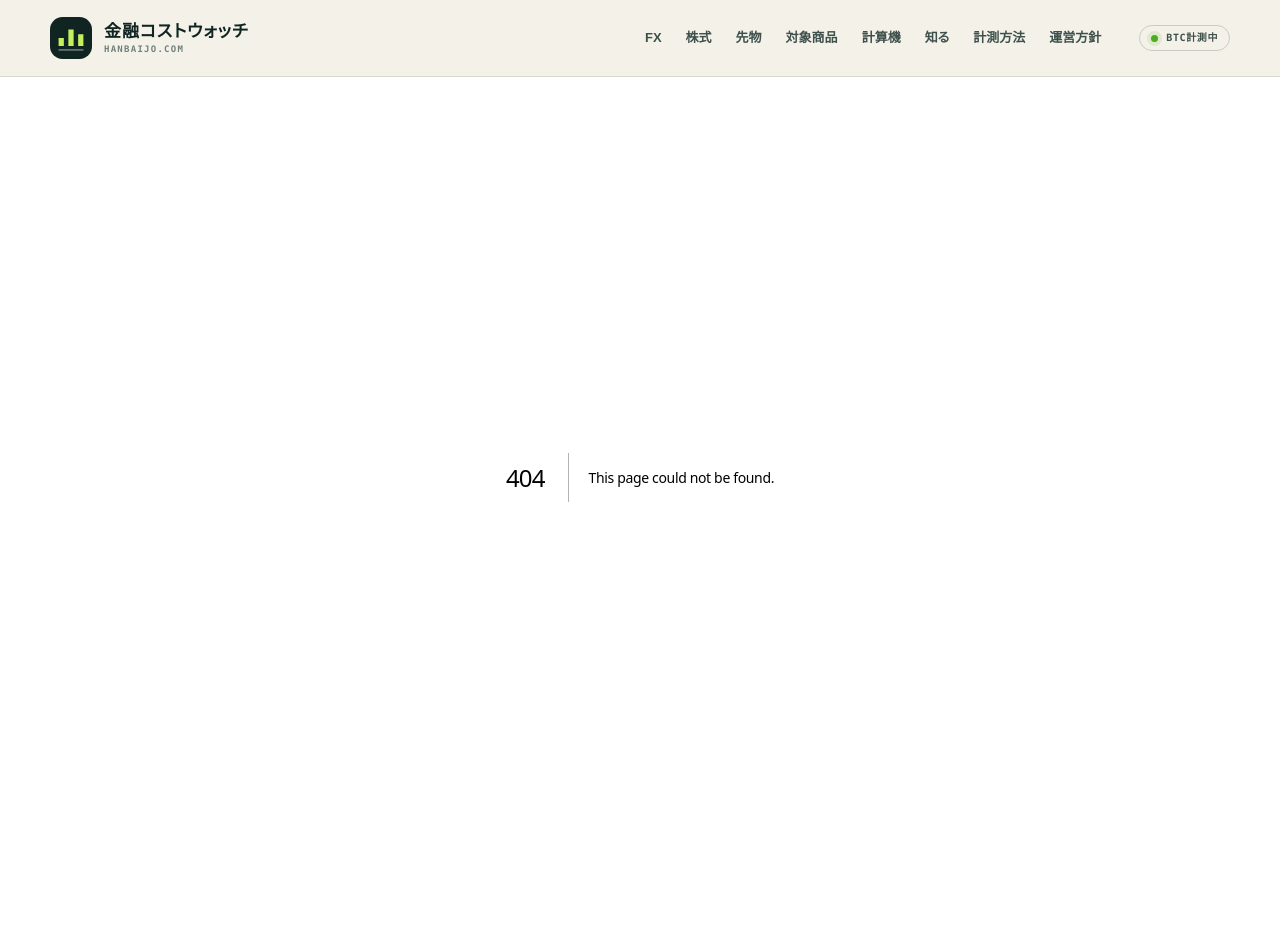
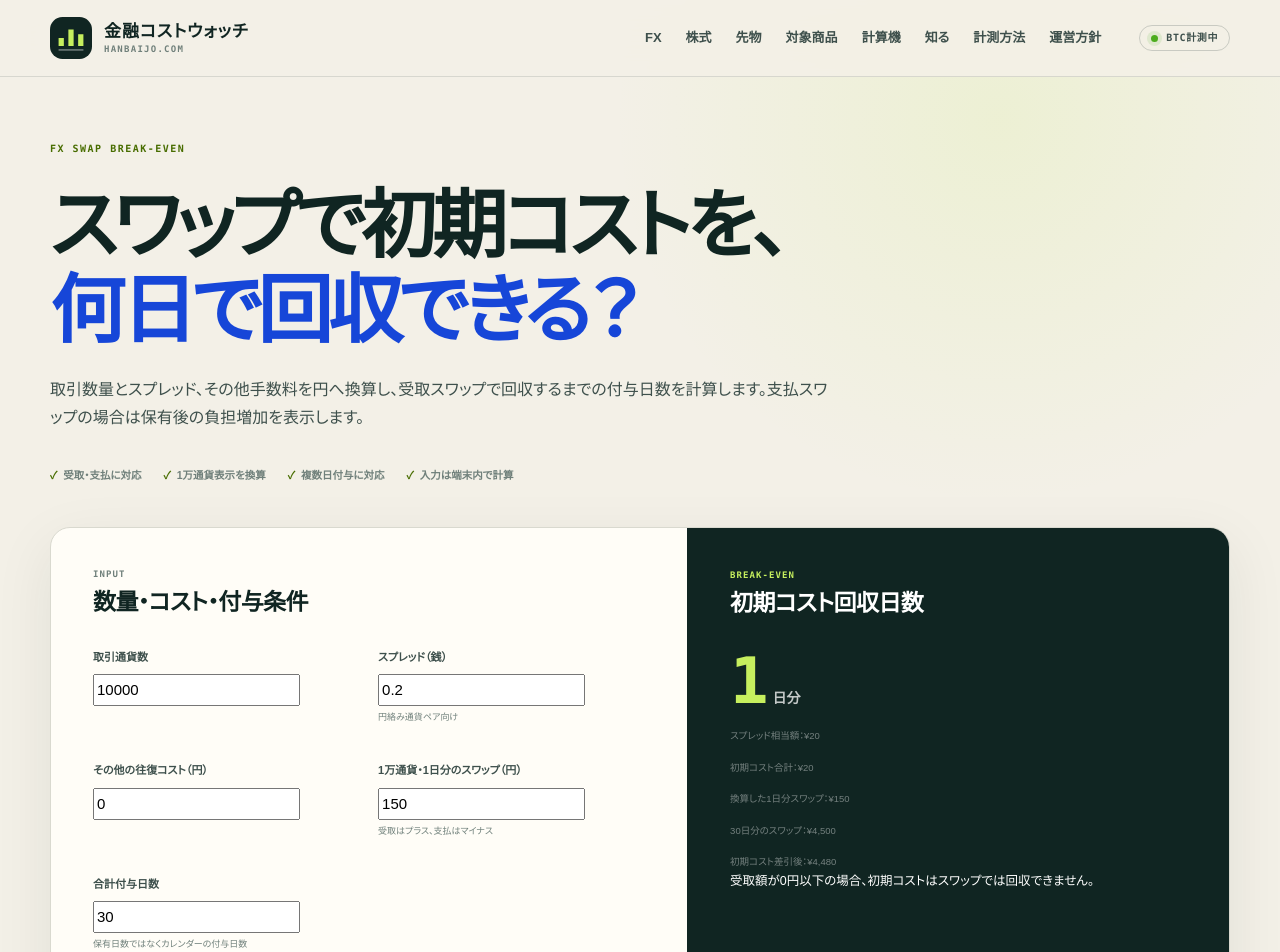
Before and after one commit to mrok18/hanbaijo, a Next.js app: page /tools/fx-swap-break-even-calculator in a window 1280 px wide. Before the commit this address had no page. Shown: the top 952 px of the page. Built offline with nearby package versions, Linux system fonts and the light colour scheme.

Commit message:
feat: add FX swap break-even calculator

```diff
--- a/app/articles/fx-swap-calculation/page.tsx
+++ b/app/articles/fx-swap-calculation/page.tsx
@@ -60,6 +60,7 @@ export default function Page() {
         <p>内容・数値は2026年9月7日に確認しました。</p>
       </section>
 
+      <p><Link href="/tools/fx-swap-break-even-calculator">スワップで初期コストを回収する日数を計算する →</Link></p>
       <p><Link href="/tools/cost-calculator">取引コスト計算機で試算する →</Link></p>
       <p><Link href="/fx">FXコスト比較へ戻る →</Link></p>
 
--- a/app/articles/fx-swap-three-days/page.tsx
+++ b/app/articles/fx-swap-three-days/page.tsx
@@ -51,6 +51,7 @@ export default function Page() {
       <p><Link href="/fx/swap-calendar-comparison">スワップカレンダー10社比較を見る →</Link></p>
       <p><Link href="/fx/fxtf">FXTFのコストシートを見る →</Link></p>
       <p><Link href="/articles/fx-swap-calculation">スワップの計算方法を見る →</Link></p>
+      <p><Link href="/tools/fx-swap-break-even-calculator">付与日数と差引損益を計算する →</Link></p>
     </article>
   );
 }
--- a/app/sitemap.ts
+++ b/app/sitemap.ts
@@ -30,7 +30,7 @@ export default function sitemap(): MetadataRoute.Sitemap {
   ];
   return [
     { url: base, lastModified: now, changeFrequency: 'hourly', priority: 1 },
-    ...['fx', 'cfd', 'stocks', 'futures', 'markets', 'tools', 'tools/cost-calculator', 'tools/trading-break-even-calculator', 'tools/cfd-margin-calculator', 'tools/fx-position-size-calculator', 'tools/fx-pip-value-calculator', 'tools/risk-reward-calculator', 'tools/us-stock-fx-profit-calculator', 'tools/matsui-fx-spread-calculator', 'tools/matsui-fx-margin-calculator', 'tools/matsui-us-stock-cost-calculator', 'tools/matsui-futures-cost-calculator', 'tools/matsui-box-rate-calculator', 'articles', 'method', 'about', 'disclaimer', 'contact'].map((p) => ({
+    ...['fx', 'cfd', 'stocks', 'futures', 'markets', 'tools', 'tools/cost-calculator', 'tools/trading-break-even-calculator', 'tools/fx-swap-break-even-calculator', 'tools/cfd-margin-calculator', 'tools/fx-position-size-calculator', 'tools/fx-pip-value-calculator', 'tools/risk-reward-calculator', 'tools/us-stock-fx-profit-calculator', 'tools/matsui-fx-spread-calculator', 'tools/matsui-fx-margin-calculator', 'tools/matsui-us-stock-cost-calculator', 'tools/matsui-futures-cost-calculator', 'tools/matsui-box-rate-calculator', 'articles', 'method', 'about', 'disclaimer', 'contact'].map((p) => ({
       url: `${base}/${p}`, lastModified: now, changeFrequency: 'monthly' as const, priority: 0.6,
     })),
     ...POSTS.map((p) => ({
--- /dev/null
+++ b/app/tools/fx-swap-break-even-calculator/FxSwapBreakEvenCalculator.tsx
@@ -0,0 +1,36 @@
+'use client';
+
+import { useMemo, useState } from 'react';
+
+export default function FxSwapBreakEvenCalculator() {
+  const [units, setUnits] = useState(10000);
+  const [spreadSen, setSpreadSen] = useState(0.2);
+  const [otherCost, setOtherCost] = useState(0);
+  const [swapPerTenThousand, setSwapPerTenThousand] = useState(150);
+  const [creditedDays, setCreditedDays] = useState(30);
+
+  const result = useMemo(() => {
+    const quantity = Math.max(0, units);
+    const spreadCost = Math.max(0, spreadSen) / 100 * quantity;
+    const initialCost = spreadCost + Math.max(0, otherCost);
+    const dailySwap = swapPerTenThousand * quantity / 10000;
+    const totalSwap = dailySwap * Math.max(0, creditedDays);
+    const net = totalSwap - initialCost;
+    const breakEvenDays = dailySwap > 0 ? Math.ceil(initialCost / dailySwap) : null;
+    return { spreadCost, initialCost, dailySwap, totalSwap, net, breakEvenDays };
+  }, [units, spreadSen, otherCost, swapPerTenThousand, creditedDays]);
+
+  const number = new Intl.NumberFormat('ja-JP', { maximumFractionDigits: 2 });
+  const money = (value: number) => `${value < 0 ? '-' : ''}¥${number.format(Math.abs(value))}`;
+
+  return <div className="calculator-shell"><div className="calculator-grid">
+    <section className="calculator-inputs"><div className="calculator-panel-head"><div><span>INPUT</span><h2>数量・コスト・付与条件</h2></div></div><div className="field-grid">
+      <label><span>取引通貨数</span><input type="number" min="0" step="1" value={units} onChange={event => setUnits(Number(event.target.value))} /></label>
+      <label><span>スプレッド（銭）</span><input type="number" min="0" step="0.1" value={spreadSen} onChange={event => setSpreadSen(Number(event.target.value))} /><small>円絡み通貨ペア向け</small></label>
+      <label><span>その他の往復コスト（円）</span><input type="number" min="0" step="1" value={otherCost} onChange={event => setOtherCost(Number(event.target.value))} /></label>
+      <label><span>1万通貨・1日分のスワップ（円）</span><input type="number" step="1" value={swapPerTenThousand} onChange={event => setSwapPerTenThousand(Number(event.target.value))} /><small>受取はプラス、支払はマイナス</small></label>
+      <label><span>合計付与日数</span><input type="number" min="0" step="1" value={creditedDays} onChange={event => setCreditedDays(Number(event.target.value))} /><small>保有日数ではなくカレンダーの付与日数</small></label>
+    </div></section>
+    <section className="calculator-result"><div className="result-head"><span>BREAK-EVEN</span><h2>初期コスト回収日数</h2></div><div className="total-cost"><strong>{result.breakEvenDays === null ? '回収不可' : number.format(result.breakEvenDays)}</strong>{result.breakEvenDays !== null && <span>日分</span>}</div><p>スプレッド相当額：{money(result.spreadCost)}</p><p>初期コスト合計：{money(result.initialCost)}</p><p>換算した1日分スワップ：{money(result.dailySwap)}</p><p>{number.format(creditedDays)}日分のスワップ：{money(result.totalSwap)}</p><p>初期コスト差引後：{money(result.net)}</p><small>受取額が0円以下の場合、初期コストはスワップでは回収できません。</small></section>
+  </div></div>;
+}
--- /dev/null
+++ b/app/tools/fx-swap-break-even-calculator/page.tsx
@@ -0,0 +1,19 @@
+import Link from 'next/link';
+import FxSwapBreakEvenCalculator from './FxSwapBreakEvenCalculator';
+import AffiliateOfferCard from '@/components/AffiliateOfferCard';
+import { AFFILIATE_OFFERS } from '@/lib/affiliates';
+
+export const metadata = {
+  title: 'FXスワップ損益分岐日数計算機｜スプレッド回収まで何日？',
+  description: '取引通貨数、スプレッド、手数料、1万通貨あたりのスワップと付与日数から、初期コスト回収日数と差引損益を無料計算します。',
+};
+
+export default function Page() {
+  return <div className="calculator-page">
+    <header className="calculator-intro"><p className="page-kicker">FX SWAP BREAK-EVEN</p><h1>スワップで初期コストを、<br /><em>何日で回収できる？</em></h1><p className="lede">取引数量とスプレッド、その他手数料を円へ換算し、受取スワップで回収するまでの付与日数を計算します。支払スワップの場合は保有後の負担増加を表示します。</p><div className="calculator-proof"><span>受取・支払に対応</span><span>1万通貨表示を換算</span><span>複数日付与に対応</span><span>入力は端末内で計算</span></div></header>
+    <FxSwapBreakEvenCalculator />
+    <div className="callout"><strong>スワップは毎日同額ではありません</strong><p>入力値が将来も続くと仮定した単純試算です。付与額・付与日数・売買スプレッドは変動し、為替変動による損失がスワップ収益を上回る場合があります。</p></div>
+    <nav className="calculator-proof" aria-label="スワップの計算根拠"><Link href="/articles/fx-swap-calculation">スワップの計算方法</Link><Link href="/articles/fx-swap-three-days">3日分・4日分の理由</Link><Link href="/fx/swap-calendar-comparison">スワップカレンダー比較</Link><Link href="/tools/fx-pip-value-calculator">値動き損益を計算</Link><Link href="/tools/trading-break-even-calculator">取引コストの損益分岐</Link></nav>
+    <section className="article-affiliate" aria-label="関連する広告"><AffiliateOfferCard offer={AFFILIATE_OFFERS.fxtf} /><p className="affiliate-disclosure">FXTFへの広告リンクです。申込み成立時に当サイトが報酬を受け取る場合があります。計算結果とは分けて表示しています。</p></section>
+  </div>;
+}
--- a/app/tools/page.tsx
+++ b/app/tools/page.tsx
@@ -6,6 +6,7 @@ export const metadata = {
 };
 
 const tools = [
+  { href: '/tools/fx-swap-break-even-calculator', tag: 'FX SWAP', title: 'FXスワップ損益分岐日数計算機', description: '通貨数、スプレッド、1日分のスワップから、初期コストを回収する付与日数と保有後の差引損益を計算します。', scope: '受取・支払に対応' },
   { href: '/tools/trading-break-even-calculator', tag: 'ALL MARKETS', title: '取引コスト損益分岐計算機', description: '取引金額、スプレッド、往復手数料、保有コストから、回収に必要な利益率と1単位あたりの値幅を計算します。', scope: '手数料負けの境界' },
   { href: '/tools/cost-calculator', tag: 'ALL MARKETS', title: '取引コスト計算機', description: 'FX、暗号資産、CFD、株式、先物のスプレッド、手数料、保有費用、為替コストを一つの円金額へまとめます。', scope: '複数商品・汎用' },
   { href: '/tools/cfd-margin-calculator', tag: 'CFD', title: '商品CFD証拠金計算機', description: 'DMM CFDの商品14銘柄について、価格、Lot数、米ドル円から取引総額と必要証拠金を概算します。', scope: '商品14銘柄' },
@@ -22,7 +23,7 @@ const tools = [
 
 export default function Page() {
   return <div className="fx-page">
-    <section className="fx-hero"><div><p className="page-kicker">FINANCIAL COST TOOLKIT</p><h1>取引条件を、<br /><em>円の負担へ。</em></h1><p className="lede">広告の見出しだけでは分からないコストを、取引金額・数量・保有条件に合わせて試算します。入力値はブラウザ内で計算され、サーバーへ保存しません。</p><div className="hero-actions"><Link className="button primary" href="/tools/cost-calculator">汎用計算機を開く</Link><Link className="button secondary" href="/method">算出方法を確認</Link></div></div><aside className="fx-status-panel"><span>TOOL STATUS</span><strong>12種類を公開中</strong><p>汎用計算に加え、公式の取引単位・料金体系を反映したサービス別計算機を順次追加しています。</p><dl><div><dt>対象</dt><dd>FX・CFD・株・先物</dd></div><div><dt>入力保存</dt><dd>なし</dd></div><div><dt>利用料</dt><dd>無料</dd></div></dl></aside></section>
+    <section className="fx-hero"><div><p className="page-kicker">FINANCIAL COST TOOLKIT</p><h1>取引条件を、<br /><em>円の負担へ。</em></h1><p className="lede">広告の見出しだけでは分からないコストを、取引金額・数量・保有条件に合わせて試算します。入力値はブラウザ内で計算され、サーバーへ保存しません。</p><div className="hero-actions"><Link className="button primary" href="/tools/cost-calculator">汎用計算機を開く</Link><Link className="button secondary" href="/method">算出方法を確認</Link></div></div><aside className="fx-status-panel"><span>TOOL STATUS</span><strong>13種類を公開中</strong><p>汎用計算に加え、公式の取引単位・料金体系を反映したサービス別計算機を順次追加しています。</p><dl><div><dt>対象</dt><dd>FX・CFD・株・先物</dd></div><div><dt>入力保存</dt><dd>なし</dd></div><div><dt>利用料</dt><dd>無料</dd></div></dl></aside></section>
 
     <section className="fx-section"><div className="section-heading"><div><p className="section-index">01 / CALCULATORS</p><h2>目的から計算機を選ぶ</h2><p>商品横断の概算と、サービス固有条件の計算を分けています。</p></div></div><div className="affiliate-grid">{tools.map((tool, index) => <article className="affiliate-card" key={tool.href}><div className="affiliate-card-head"><span>TOOL {String(index + 1).padStart(2, '0')}</span><b>{tool.scope}</b></div><p className="affiliate-category">{tool.tag}</p><h3>{tool.title}</h3><p>{tool.description}</p><Link href={tool.href}>計算する →</Link></article>)}</div></section>
 
```
